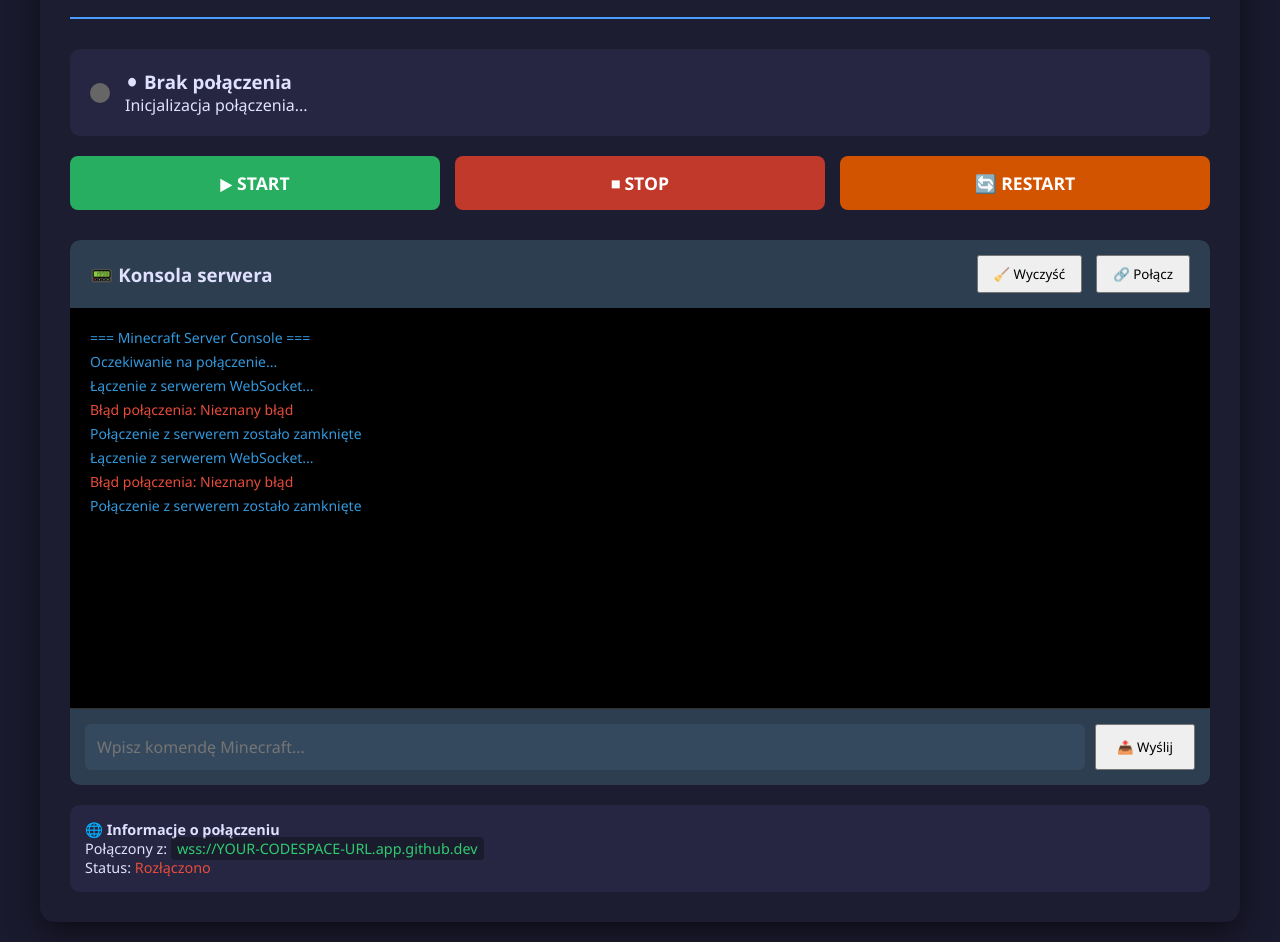
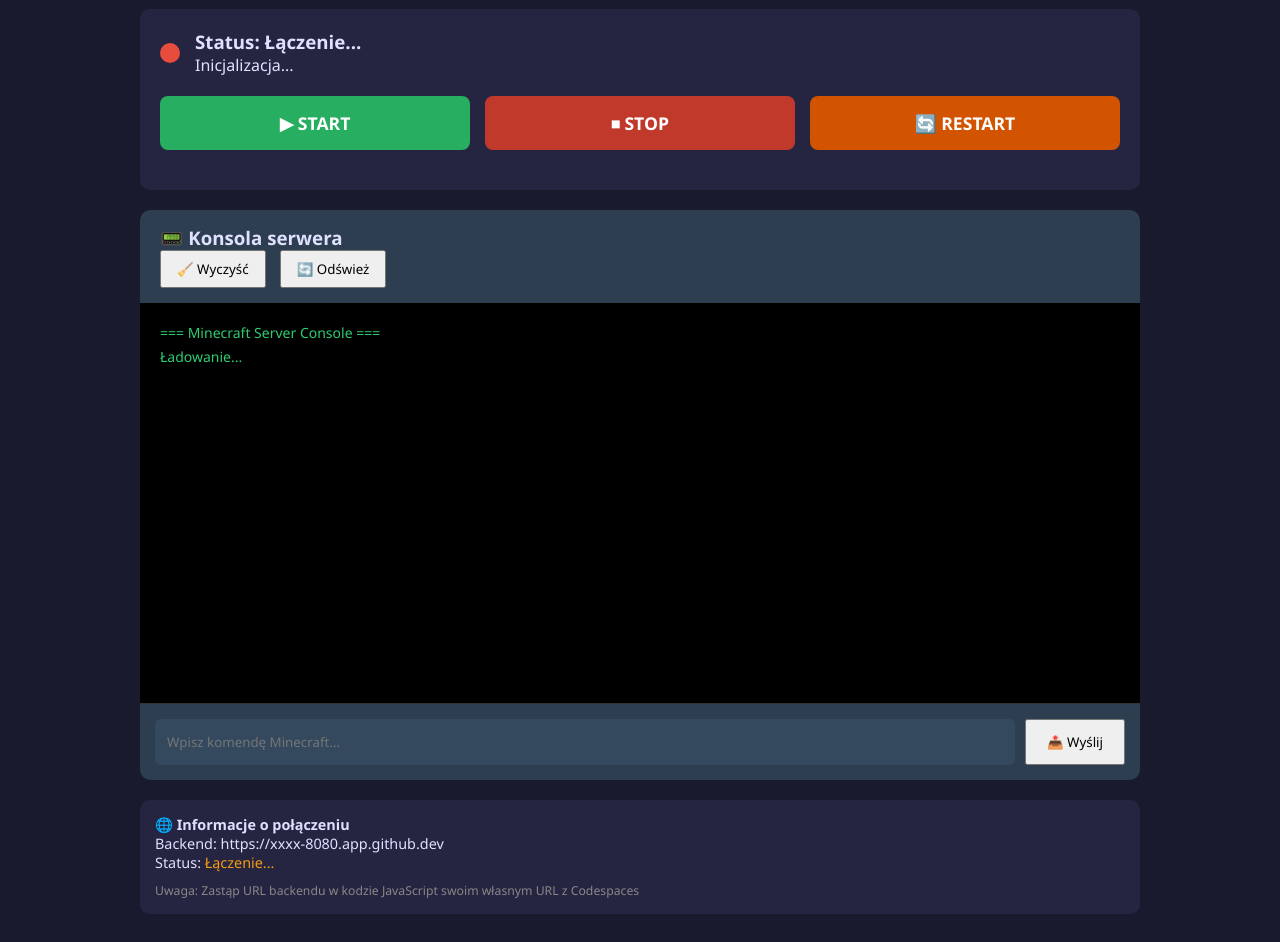
Before and after one commit to M1DES1/social, a website: page index.html in a window 1280 px wide. Shown: the part 128-1070 px from the top of the page. Drawn offline with Linux system fonts and the light colour scheme.

Commit message:
Update index.html

```diff
--- a/index.html
+++ b/index.html
@@ -5,160 +5,39 @@
     <meta name="viewport" content="width=device-width, initial-scale=1.0">
     <title>Kontroler Serwera Minecraft</title>
     <style>
-        * {
-            margin: 0;
-            padding: 0;
-            box-sizing: border-box;
-            font-family: 'Segoe UI', Tahoma, Geneva, Verdana, sans-serif;
-        }
+        * { margin: 0; padding: 0; box-sizing: border-box; font-family: 'Segoe UI', sans-serif; }
+        body { background: #1a1a2e; color: #e0e0ff; padding: 20px; }
+        .container { max-width: 1000px; margin: 0 auto; }
+        header { text-align: center; margin-bottom: 30px; padding-bottom: 20px; border-bottom: 2px solid #4a9eff; }
+        h1 { color: #4a9eff; }
 
-        body {
-            background: #1a1a2e;
-            color: #e0e0ff;
-            padding: 20px;
-            min-height: 100vh;
-        }
+        .control-panel { background: rgba(40, 40, 70, 0.8); padding: 20px; border-radius: 10px; margin-bottom: 20px; }
+        .status { display: flex; align-items: center; gap: 15px; margin-bottom: 20px; }
+        .status-indicator { width: 20px; height: 20px; border-radius: 50%; background: #666; }
+        .status.running .status-indicator { background: #2ecc71; animation: pulse 2s infinite; }
+        .status.stopped .status-indicator { background: #e74c3c; }
+        .status.starting .status-indicator { background: #f39c12; animation: pulse 1s infinite; }
 
-        .container {
-            max-width: 1200px;
-            margin: 0 auto;
-            background: rgba(30, 30, 50, 0.95);
-            border-radius: 15px;
-            padding: 30px;
-            box-shadow: 0 10px 30px rgba(0, 0, 0, 0.5);
-        }
+        @keyframes pulse { 0%, 100% { opacity: 1; } 50% { opacity: 0.5; } }
 
-        header {
-            text-align: center;
-            margin-bottom: 30px;
-            padding-bottom: 20px;
-            border-bottom: 2px solid #4a9eff;
-        }
-
-        h1 {
-            color: #4a9eff;
-            margin-bottom: 10px;
-        }
-
-        .status-panel {
-            background: rgba(40, 40, 70, 0.8);
-            padding: 20px;
-            border-radius: 10px;
-            margin-bottom: 20px;
-            display: flex;
-            align-items: center;
-            gap: 15px;
-        }
-
-        .status-indicator {
-            width: 20px;
-            height: 20px;
-            border-radius: 50%;
-            background: #666;
-        }
-
-        .status-indicator.running { background: #2ecc71; animation: pulse 2s infinite; }
-        .status-indicator.stopped { background: #e74c3c; }
-        .status-indicator.starting { background: #f39c12; animation: pulse 1s infinite; }
-
-        @keyframes pulse {
-            0%, 100% { opacity: 1; }
-            50% { opacity: 0.5; }
-        }
-
-        .controls {
-            display: flex;
-            gap: 15px;
-            margin-bottom: 30px;
-            flex-wrap: wrap;
-        }
-
-        .btn {
-            padding: 15px 25px;
-            border: none;
-            border-radius: 8px;
-            font-size: 1.1em;
-            font-weight: bold;
-            cursor: pointer;
-            transition: all 0.3s;
-            flex: 1;
-            min-width: 150px;
-        }
-
-        .btn:hover {
-            transform: translateY(-2px);
-            box-shadow: 0 5px 15px rgba(0, 0, 0, 0.3);
-        }
-
+        .buttons { display: flex; gap: 15px; margin-bottom: 20px; flex-wrap: wrap; }
+        .btn { padding: 15px 25px; border: none; border-radius: 8px; font-size: 1.1em; font-weight: bold; cursor: pointer; transition: all 0.3s; flex: 1; min-width: 150px; }
+        .btn:hover { transform: translateY(-2px); box-shadow: 0 5px 15px rgba(0,0,0,0.3); }
         .btn-start { background: #27ae60; color: white; }
         .btn-stop { background: #c0392b; color: white; }
         .btn-restart { background: #d35400; color: white; }
 
-        .console-container {
-            background: #0f0f1f;
-            border-radius: 10px;
-            overflow: hidden;
-            margin-bottom: 20px;
-        }
-
-        .console-header {
-            background: #2c3e50;
-            padding: 15px 20px;
-            display: flex;
-            justify-content: space-between;
-            align-items: center;
-        }
-
-        .console-output {
-            height: 400px;
-            overflow-y: auto;
-            padding: 20px;
-            font-family: 'Courier New', monospace;
-            font-size: 14px;
-            background: #000;
-        }
-
-        .log-line {
-            margin-bottom: 5px;
-            white-space: pre-wrap;
-            word-wrap: break-word;
-        }
-
+        .console { background: #0f0f1f; border-radius: 10px; overflow: hidden; margin-bottom: 20px; }
+        .console-header { background: #2c3e50; padding: 15px 20px; }
+        .console-output { height: 400px; overflow-y: auto; padding: 20px; font-family: monospace; font-size: 14px; background: #000; }
+        .log-line { margin-bottom: 5px; white-space: pre-wrap; }
         .log-info { color: #2ecc71; }
         .log-error { color: #e74c3c; }
-        .log-system { color: #3498db; }
 
-        .command-input {
-            display: flex;
-            padding: 15px;
-            background: #2c3e50;
-            border-top: 1px solid #333;
-        }
+        .command-input { display: flex; padding: 15px; background: #2c3e50; border-top: 1px solid #333; }
+        #commandInput { flex: 1; padding: 12px; background: #34495e; border: none; border-radius: 6px; color: white; }
 
-        #commandInput {
-            flex: 1;
-            padding: 12px;
-            background: #34495e;
-            border: none;
-            border-radius: 6px;
-            color: white;
-            font-size: 1em;
-        }
-
-        .connection-info {
-            background: rgba(40, 40, 70, 0.8);
-            padding: 15px;
-            border-radius: 10px;
-            font-size: 0.9em;
-            margin-top: 20px;
-        }
-
-        code {
-            background: rgba(0, 0, 0, 0.3);
-            padding: 2px 6px;
-            border-radius: 4px;
-            color: #2ecc71;
-        }
+        .connection-info { background: rgba(40,40,70,0.8); padding: 15px; border-radius: 10px; font-size: 0.9em; }
     </style>
 </head>
 <body>
@@ -168,31 +47,33 @@
             <p>Połączony z serwerem w GitHub Codespaces</p>
         </header>
 
-        <div class="status-panel">
-            <div id="statusIndicator" class="status-indicator"></div>
+        <div class="control-panel">
+            <div id="statusPanel" class="status stopped">
+                <div class="status-indicator"></div>
                 <div>
                     <h3 id="statusText">Status: Łączenie...</h3>
-                <p id="statusDetails">Inicjalizacja połączenia...</p>
+                    <p id="statusDetails">Inicjalizacja...</p>
                 </div>
             </div>
 
-        <div class="controls">
+            <div class="buttons">
                 <button id="startBtn" class="btn btn-start">▶ START</button>
                 <button id="stopBtn" class="btn btn-stop">⏹ STOP</button>
                 <button id="restartBtn" class="btn btn-restart">🔄 RESTART</button>
             </div>
+        </div>
 
-        <div class="console-container">
+        <div class="console">
             <div class="console-header">
                 <h3>📟 Konsola serwera</h3>
                 <div>
                     <button id="clearBtn" style="padding: 8px 15px; margin-right: 10px;">🧹 Wyczyść</button>
-                    <button id="connectBtn" style="padding: 8px 15px;">🔗 Połącz</button>
+                    <button id="refreshBtn" style="padding: 8px 15px;">🔄 Odśwież</button>
                 </div>
             </div>
             <div class="console-output" id="consoleOutput">
-                <div class="log-line log-system">=== Minecraft Server Console ===</div>
-                <div class="log-line log-system">Oczekiwanie na połączenie...</div>
+                <div class="log-line log-info">=== Minecraft Server Console ===</div>
+                <div class="log-line log-info">Ładowanie...</div>
             </div>
             <div class="command-input">
                 <input type="text" id="commandInput" placeholder="Wpisz komendę Minecraft...">
@@ -202,8 +83,11 @@
 
         <div class="connection-info">
             <h4>🌐 Informacje o połączeniu</h4>
-            <p>Połączony z: <code id="wsUrl">codespaces...</code></p>
+            <p>Backend: <code id="backendUrl">https://xxxx-8080.app.github.dev</code></p>
             <p>Status: <span id="connectionStatus" style="color: #f39c12;">Łączenie...</span></p>
+            <p style="margin-top: 10px; font-size: 0.85em; color: #888;">
+                Uwaga: Zastąp URL backendu w kodzie JavaScript swoim własnym URL z Codespaces
+            </p>
         </div>
     </div>
 
```
Lines whose indentation alone changed are shown as unchanged.
